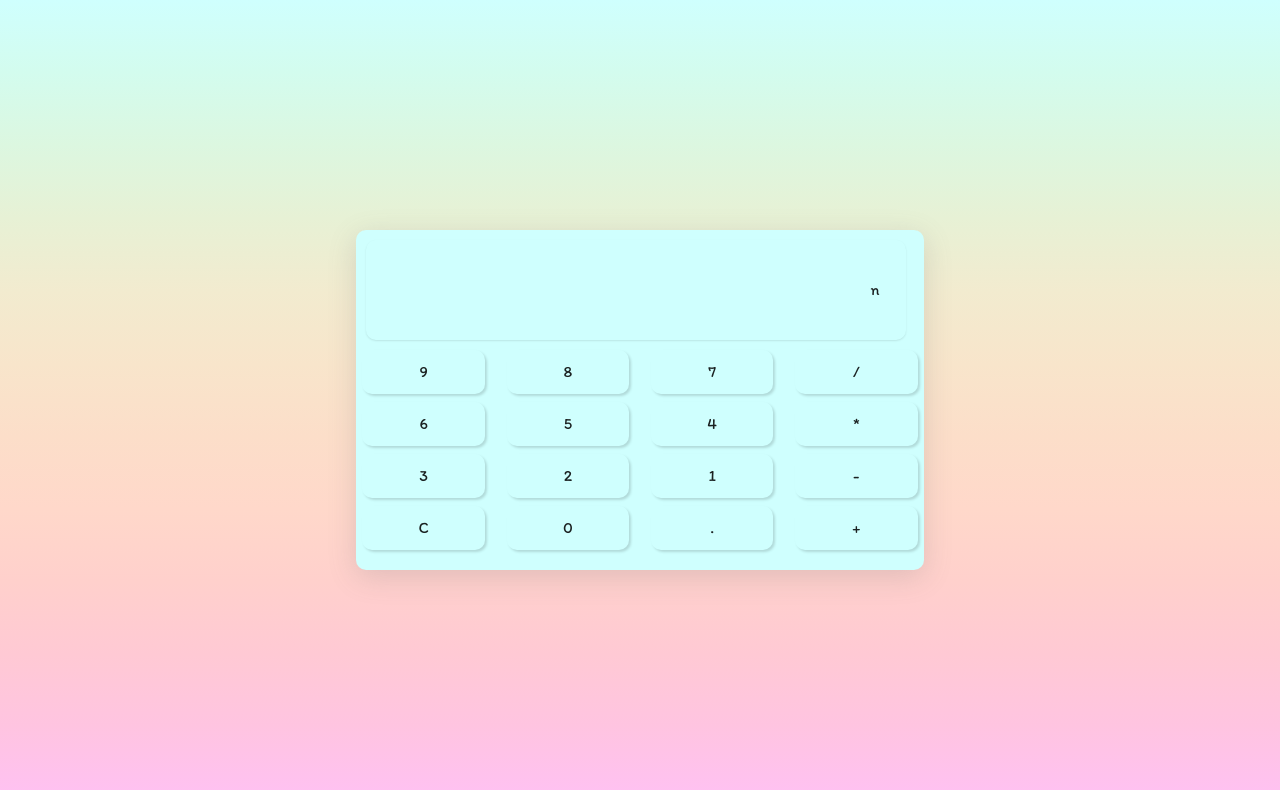
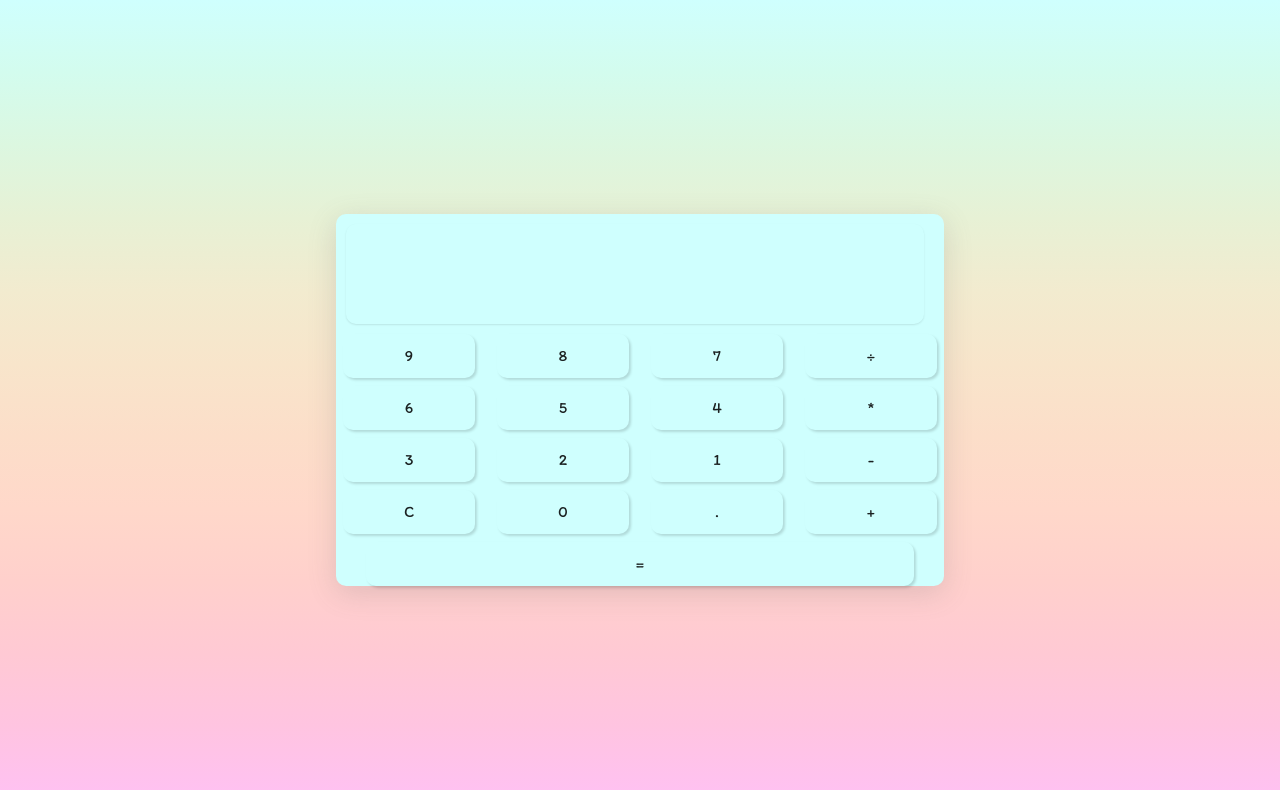
Before and after one commit to nutthanonn/mini-website-project, a React (Create React App) app in the folder react-calculator/: page / in a window 1280 px wide. Shown: the top 790 px of the page. Built offline with nearby package versions, Linux system fonts and the light colour scheme.

Commit message:
:zap: update

```diff
--- a/react-calculator/src/components/body.tsx
+++ b/react-calculator/src/components/body.tsx
@@ -38,7 +38,7 @@ const Item: string[] = [
   "9",
   "8",
   "7",
-  "/",
+  "÷",
   "6",
   "5",
   "4",
@@ -51,6 +51,7 @@ const Item: string[] = [
   "0",
   ".",
   "+",
+  "=",
 ];
 
 const Body: React.FC<BodyProps> = ({ store }) => {
@@ -62,11 +63,33 @@ const Body: React.FC<BodyProps> = ({ store }) => {
         <Screen store={store} />
         <Grid container spacing={1}>
           {Item.map((item, index) => {
-            return (
-              <Grid key={index} item md={3} className={classes.gridContainer}>
-                <NumberButton txt={item} store={store} />
-              </Grid>
-            );
+            if (item !== "=") {
+              return (
+                <Grid
+                  key={index}
+                  item
+                  md={3}
+                  className={classes.gridContainer}
+                  sm={3}
+                  xs={3}
+                >
+                  <NumberButton txt={item} store={store} />
+                </Grid>
+              );
+            } else {
+              return (
+                <Grid
+                  key={index}
+                  item
+                  md={12}
+                  className={classes.gridContainer}
+                  sm={12}
+                  xs={12}
+                >
+                  <NumberButton txt={item} store={store} />
+                </Grid>
+              );
+            }
           })}
         </Grid>
       </Box>
--- a/react-calculator/src/components/items/screen.tsx
+++ b/react-calculator/src/components/items/screen.tsx
@@ -19,8 +19,13 @@ const useStyles = makeStyles({
     borderRadius: 10,
     display: "flex",
     alignItems: "center",
-    justifyContent: "flex-end",
     boxShadow: "rgba(0, 0, 0, 0.1) 0px 1px 2px 0px;",
+  },
+  toolScreen: {
+    width: "100%",
+    display: "flex",
+    justifyContent: "space-between",
+    margin: 1,
   },
 });
 
@@ -29,9 +34,11 @@ const Screen: React.FC<ScreenButtonProps> = observer(({ store }) => {
 
   return (
     <Box className={classes.root}>
-      <Toolbar sx={{ m: 0.3 }}>
-        <Typography>{store.Data}</Typography>
-        <Box sx={{ ml: 1 }}>n</Box>
+      <Toolbar className={classes.toolScreen}>
+        <Typography sx={{ ml: 1 }} variant="h4">
+          {store.Symbol}
+        </Typography>
+        <Typography variant="h3">{store.Data}</Typography>
       </Toolbar>
     </Box>
   );
```
